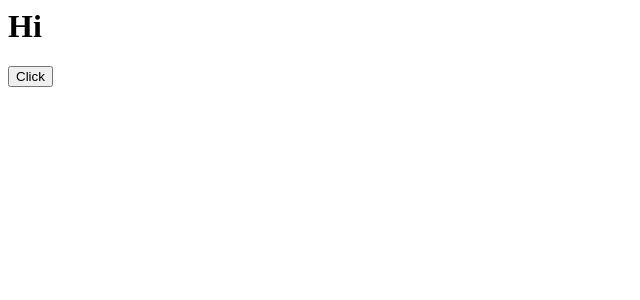
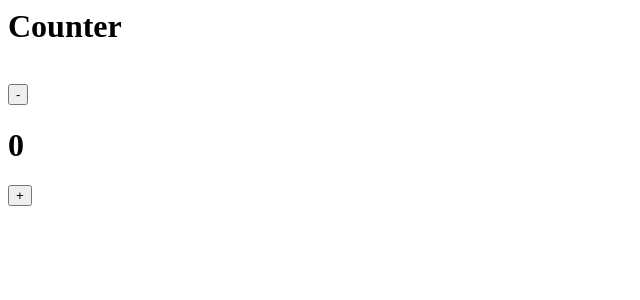
Before and after one commit to rajeswar-tammisetti/react-foundations, a React (Vite) app in the folder Static-pages/: page / in a window 1280 px wide. Shown: the top 300 px of the page, without its empty margins (0-640 px from the left). Built offline with nearby package versions, Linux system fonts and the light colour scheme.

Commit message:
change the increment to use call back function

```diff
--- a/Static-pages/src/Projects/use-state/App.jsx
+++ b/Static-pages/src/Projects/use-state/App.jsx
@@ -1,25 +1,8 @@
-import React from "react"
-
+import initial from "./components/initial.jsx"
+import Counter from "./components/Counter.jsx"
 export default function App() {
-    const [isImportant, setIsImportant] = React.useState("Hi")
-    /**
-     * Challenge:
-     * 1. Create a function called `handleClick` that runs
-     *    setIsImportant("Definitely")
-     * 2. Add a click event listener to the button
-     *    that runs `handleClick` when the button is clicked.
-     */
-    function handleClick() {
-        if (isImportant === "Hi") {
-            setIsImportant("Bye")
-        } else {
-            setIsImportant("Hi")
-        }
-    }
     return (
-        <main>
-            <h1>{isImportant}</h1>
-            <button onClick={handleClick}>Click</button>
-        </main>
+        <Counter />
+        // <initial></initial>
     )
 }
--- /dev/null
+++ b/Static-pages/src/Projects/use-state/components/Counter.jsx
@@ -0,0 +1,18 @@
+import React from "react"
+export default function Counter() {
+    const [counter, change_count] = React.useState(0)
+    function increment() {
+        change_count(prev_state => prev_state + 1) //
+    }
+    function decrement() {
+        change_count(counter - 1)
+    }
+    return (
+        <div id="container">
+            <h1>Counter</h1><br />
+            <button onClick={decrement}>-</button>
+            <h1>{counter}</h1>
+            <button onClick={increment}>+</button>
+        </div>
+    )
+}
--- /dev/null
+++ b/Static-pages/src/Projects/use-state/components/initial.jsx
@@ -0,0 +1,24 @@
+import React from "react";
+export default function initial() {
+    const [isImportant, setIsImportant] = React.useState("Hi");
+    /**
+     * Challenge:
+     * 1. Create a function called `handleClick` that runs
+     *    setIsImportant("Definitely")
+     * 2. Add a click event listener to the button
+     *    that runs `handleClick` when the button is clicked.
+     */
+    function handleClick() {
+        if (isImportant === "Hi") {
+            setIsImportant("Bye");
+        } else {
+            setIsImportant("Hi");
+        }
+    }
+    return (
+        <main>
+            <h1>{isImportant}</h1>
+            <button onClick={handleClick}>Click</button>
+        </main>
+    );
+}
```
